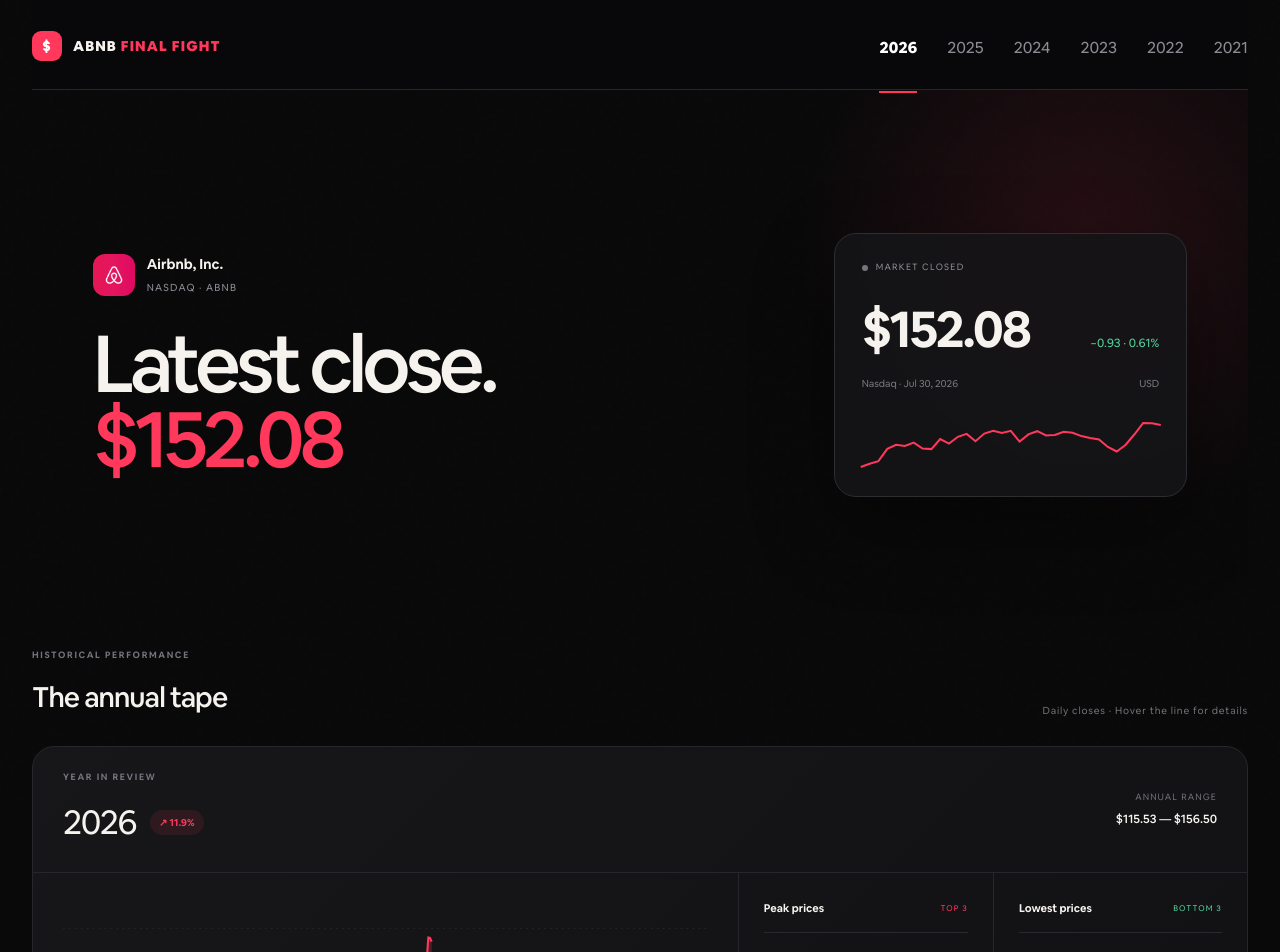
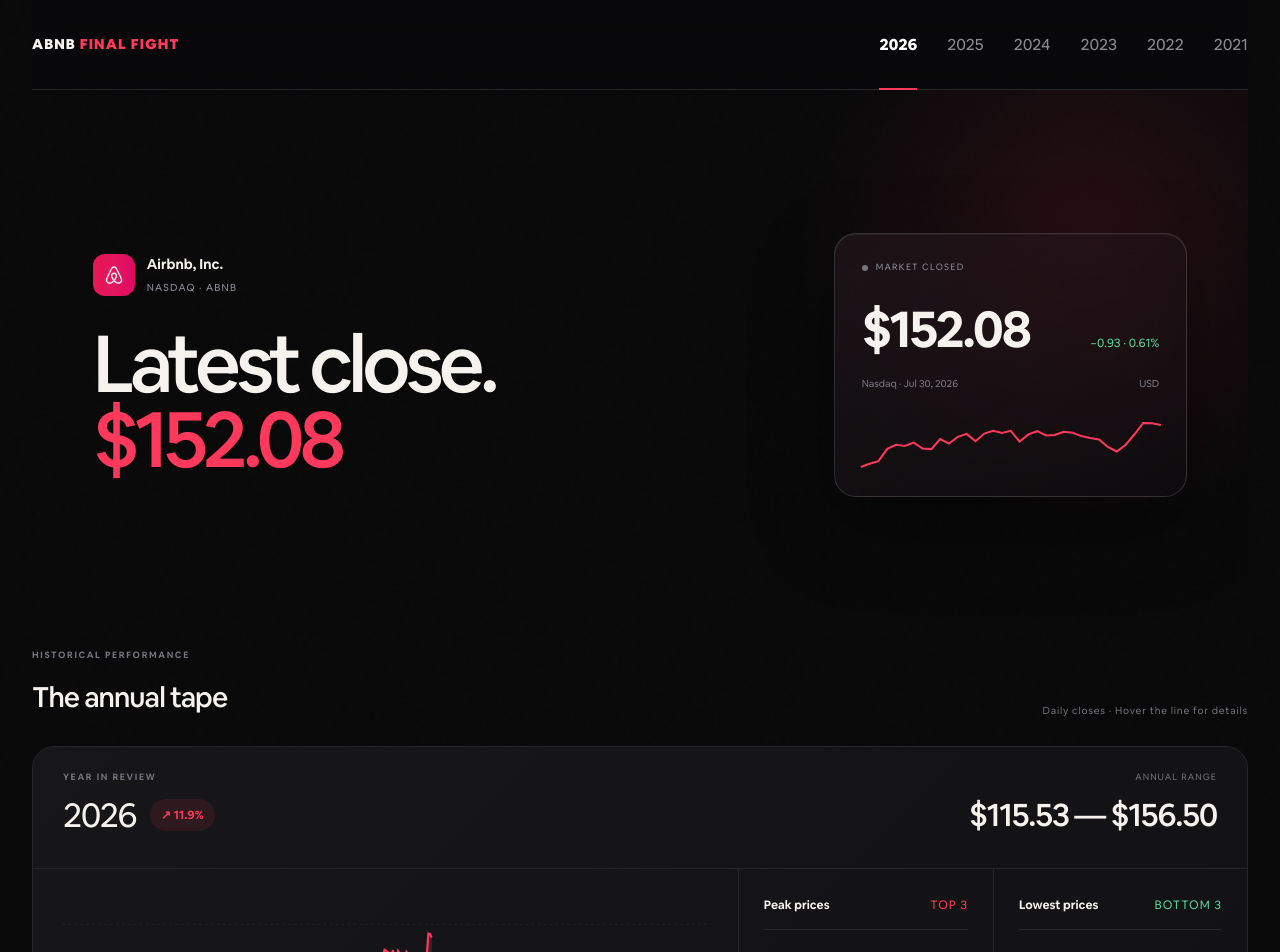
Before and after one commit to ryansongyuan/abnbff, a Next.js app: page / in a window 1280 px wide. Shown: the top 952 px of the page. Built offline with nearby package versions, Linux system fonts and the light colour scheme.

Commit message:
Refine ABNB dashboard hierarchy

```diff
--- a/app/globals.css
+++ b/app/globals.css
@@ -42,11 +42,10 @@
 
 main { width: min(1380px, calc(100% - 64px)); margin: 0 auto; }
 nav { position: sticky; top: 0; z-index: 20; height: 90px; display: grid; grid-template-columns: 1fr auto; align-items: center; border-bottom: 1px solid var(--line); background: rgba(9,9,10,.9); backdrop-filter: blur(18px); }
-.brand { display: flex; align-items: center; gap: 11px; font-size: 14px; font-weight: 900; letter-spacing: .08em; }
+.brand { display: flex; align-items: center; font-size: 14px; font-weight: 900; letter-spacing: .08em; }
 .brand-name > span { color: var(--accent); }
-.brand-mark { width: 30px; height: 30px; border-radius: 9px; display: grid; place-items: center; background: var(--accent); color: white; font-weight: 900; }
-.nav-center { display: flex; gap: 30px; color: #8c8b92; font-size: 16px; }
-.nav-center a { padding: 36px 0 32px; position: relative; }
+.nav-center { align-self: stretch; display: flex; align-items: stretch; gap: 30px; color: #8c8b92; font-size: 16px; }
+.nav-center a { display: flex; align-items: center; padding: 0; position: relative; }
 .nav-center a:hover, .nav-center .active { color: white; }
 .nav-center .active { font-weight: 800; }
 .nav-center .active::after { content:""; position: absolute; left: 0; right: 0; bottom: -1px; height: 2px; background: var(--accent); }
@@ -63,7 +62,7 @@
 .ticker span { font-size: 10px; color: var(--muted); letter-spacing: .12em; }
 .hero h1 { margin: 0; font-size: clamp(52px, 6.2vw, 96px); line-height: .95; letter-spacing: -.065em; font-weight: 500; }
 .hero h1 em { color: var(--accent); font-style: normal; }
-.quote { background: rgba(21,21,23,.88); border: 1px solid #2d2d32; border-radius: 22px; padding: 27px; box-shadow: 0 30px 80px rgba(0,0,0,.4); }
+.quote { background: linear-gradient(145deg, rgba(36,25,30,.62), rgba(15,15,18,.42)); border: 1px solid rgba(255,255,255,.14); border-radius: 22px; padding: 27px; box-shadow: inset 0 1px rgba(255,255,255,.05), 0 30px 80px rgba(0,0,0,.34); backdrop-filter: blur(24px) saturate(135%); -webkit-backdrop-filter: blur(24px) saturate(135%); }
 .live { color: #8b8a91; font-size: 9px; letter-spacing: .14em; display: flex; align-items: center; gap: 8px; }
 .live i { width: 6px; height: 6px; border-radius: 50%; background: #75757b; }
 .quote-line { display: flex; align-items: baseline; justify-content: space-between; gap: 15px; margin: 17px 0 8px; }
@@ -83,15 +82,17 @@
 .cards { display: grid; gap: 20px; padding-bottom: 100px; }
 .year-card { scroll-margin-top: 108px; background: linear-gradient(135deg, #171719, #111113); border: 1px solid #27272b; border-radius: 22px; overflow: hidden; animation: rise .5s ease both; animation-delay: var(--delay); }
 @keyframes rise { from { opacity: 0; transform: translateY(14px); } }
-.card-head { min-height: 108px; padding: 24px 30px; display: flex; justify-content: space-between; align-items: center; border-bottom: 1px solid var(--line); }
-.year-row { display: flex; align-items: center; gap: 14px; }
+.card-head { min-height: 122px; padding: 24px 30px; display: flex; justify-content: space-between; align-items: stretch; border-bottom: 1px solid var(--line); }
+.year-summary, .range { display: grid; grid-template-rows: 16px 1fr; align-items: start; }
+.year-summary .eyebrow { margin: 0; }
+.year-row { align-self: center; display: flex; align-items: center; gap: 14px; }
 .year-row h2 { margin: 0; font-size: 34px; letter-spacing: -.04em; }
-.change { border-radius: 99px; padding: 5px 9px; font-size: 10px; font-weight: 700; }
+.change { border-radius: 99px; padding: 7px 11px; font-size: 12px; font-weight: 700; }
 .change.up { background: rgba(255,56,92,.1); color: var(--accent); }
 .change.down { background: rgba(84,209,155,.11); color: var(--green); }
-.range { display: grid; text-align: right; gap: 6px; }
+.range { text-align: right; }
 .range span { color: #6f6e75; font-size: 9px; text-transform: uppercase; letter-spacing: .12em; }
-.range strong { font-size: 12px; font-weight: 500; }
+.range strong { align-self: center; font-size: clamp(18px, 2.5vw, 34px); font-weight: 500; letter-spacing: -.04em; }
 .card-body { display: grid; grid-template-columns: minmax(0, 1fr) minmax(440px, .72fr); }
 .chart-panel { min-width: 0; padding: 26px 30px 22px; border-right: 1px solid var(--line); }
 .chart-wrap { position: relative; }
@@ -116,8 +117,8 @@
 .price-ranking { min-width: 0; padding: 27px 25px; }
 .price-ranking + .price-ranking { border-left: 1px solid var(--line); }
 .ranking-title { display: flex; justify-content: space-between; align-items: center; gap: 12px; margin-bottom: 15px; }
-.ranking-title span { font-size: 11px; font-weight: 700; }
-.ranking-title small { font-size: 8px; color: var(--accent); letter-spacing: .14em; white-space: nowrap; }
+.ranking-title span { font-size: 12px; font-weight: 700; }
+.ranking-title small { font-size: 12px; color: var(--accent); letter-spacing: .08em; white-space: nowrap; }
 .price-ranking.bottom .ranking-title small { color: var(--green); }
 .price-extreme { display: grid; grid-template-columns: 28px 1fr; gap: 12px; align-items: center; padding: 18px 0; border-top: 1px solid #29292d; }
 .rank { font-size: 10px; color: #57565e; }
@@ -126,7 +127,7 @@
 .price-extreme div span { color: #8d8c94; font-size: 12px; }
 .load { display: flex; align-items: center; gap: 16px; margin: 32px auto 80px; background: transparent; border: 1px solid #343439; padding: 13px 20px; border-radius: 99px; cursor: pointer; font-size: 11px; }
 .load:hover { background: #171719; border-color: #65656d; }
-.load span { color: var(--accent); font-size: 16px; }
+footer { color: #68676e; font-size: 10px; letter-spacing: .1em; padding: 0 0 38px; text-align: center; }
 @media (max-width: 900px) {
   main { width: min(100% - 36px, 760px); }
   .hero { grid-template-columns: 1fr; gap: 45px; min-height: auto; padding: 65px 0; }
@@ -140,17 +141,17 @@
 @media (max-width: 600px) {
   main { width: calc(100% - 24px); }
   nav { height: 72px; grid-template-columns: auto minmax(0, 1fr); gap: 18px; }
-  .brand-name { display: none; }
-  .nav-center { gap: 18px; overflow-x: auto; scrollbar-width: none; justify-content: flex-end; }
+  .brand { font-size: 10px; white-space: nowrap; }
+  .nav-center { gap: 18px; overflow-x: auto; scrollbar-width: none; justify-content: flex-start; }
   .nav-center::-webkit-scrollbar { display: none; }
-  .nav-center a { padding-left: 2px; padding-right: 2px; }
+  .nav-center a { flex: 0 0 auto; padding-left: 2px; padding-right: 2px; }
   .hero { padding: 48px 4px 58px; }
   .hero h1 { font-size: clamp(48px, 15vw, 68px); }
   .quote { padding: 21px; }
   .section-head { align-items: start; }
   .section-head p { display: none; }
   .card-head { padding: 23px 20px; }
-  .range strong { font-size: 10px; }
+  .range strong { font-size: 18px; }
   .chart-panel { padding: 22px 18px; }
   .chart-wrap svg { height: 175px; }
   .months span:nth-child(even) { color: transparent; }
--- a/app/page.tsx
+++ b/app/page.tsx
@@ -111,7 +111,7 @@
   return (
     <article id={`year-${data.year}`} className="year-card" style={{ "--delay": `${index * 60}ms` } as React.CSSProperties}>
       <div className="card-head">
-        <div>
+        <div className="year-summary">
           <span className="eyebrow">YEAR IN REVIEW</span>
           <div className="year-row"><h2>{data.year}</h2><span className={data.change >= 0 ? "change up" : "change down"}>{data.change >= 0 ? "↗" : "↘"} {Math.abs(data.change).toFixed(1)}%</span></div>
         </div>
@@ -166,7 +166,7 @@
   return (
     <main>
       <nav>
-        <a className="brand" href="#top" aria-label="ABNB Final Fight home"><span className="brand-mark">$</span><span className="brand-name">ABNB <span>FINAL FIGHT</span></span></a>
+        <a className="brand" href="#top" aria-label="ABNB Final Fight home"><span className="brand-name">ABNB <span>FINAL FIGHT</span></span></a>
         <div className="nav-center">
           {YEARS.map((item) => <a className={activeYear === item.year ? "active" : ""} href={`#year-${item.year}`} key={item.year}>{item.year}</a>)}
         </div>
@@ -196,6 +196,7 @@
         {YEARS.map((data, i) => <YearCard key={data.year} data={data} index={i} />)}
       </section>
 
+      <footer>A Ryan Website.</footer>
     </main>
   );
 }
```
Also changed, not shown: 1 other file (tests, documents, lock files or other folders).
